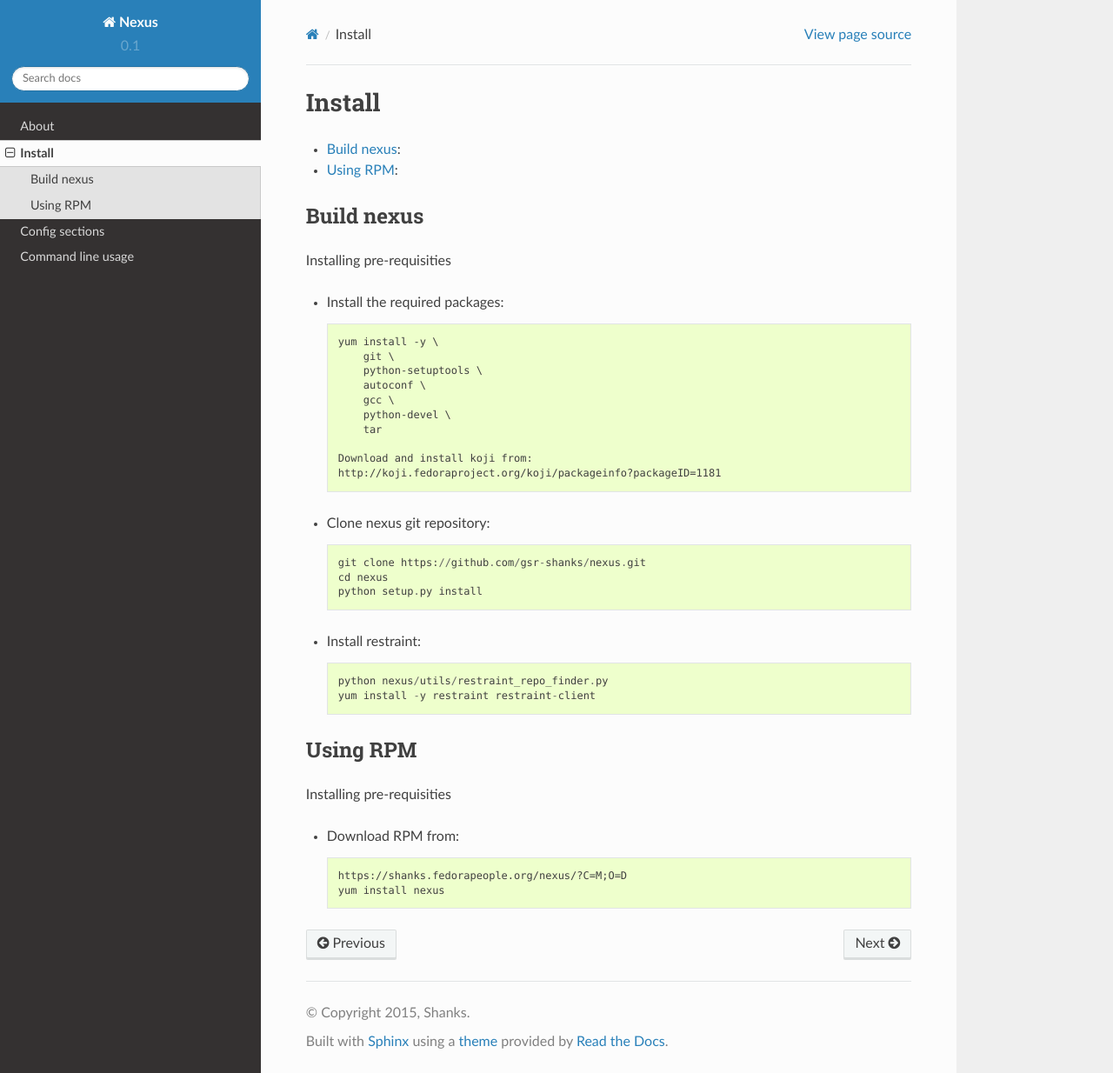
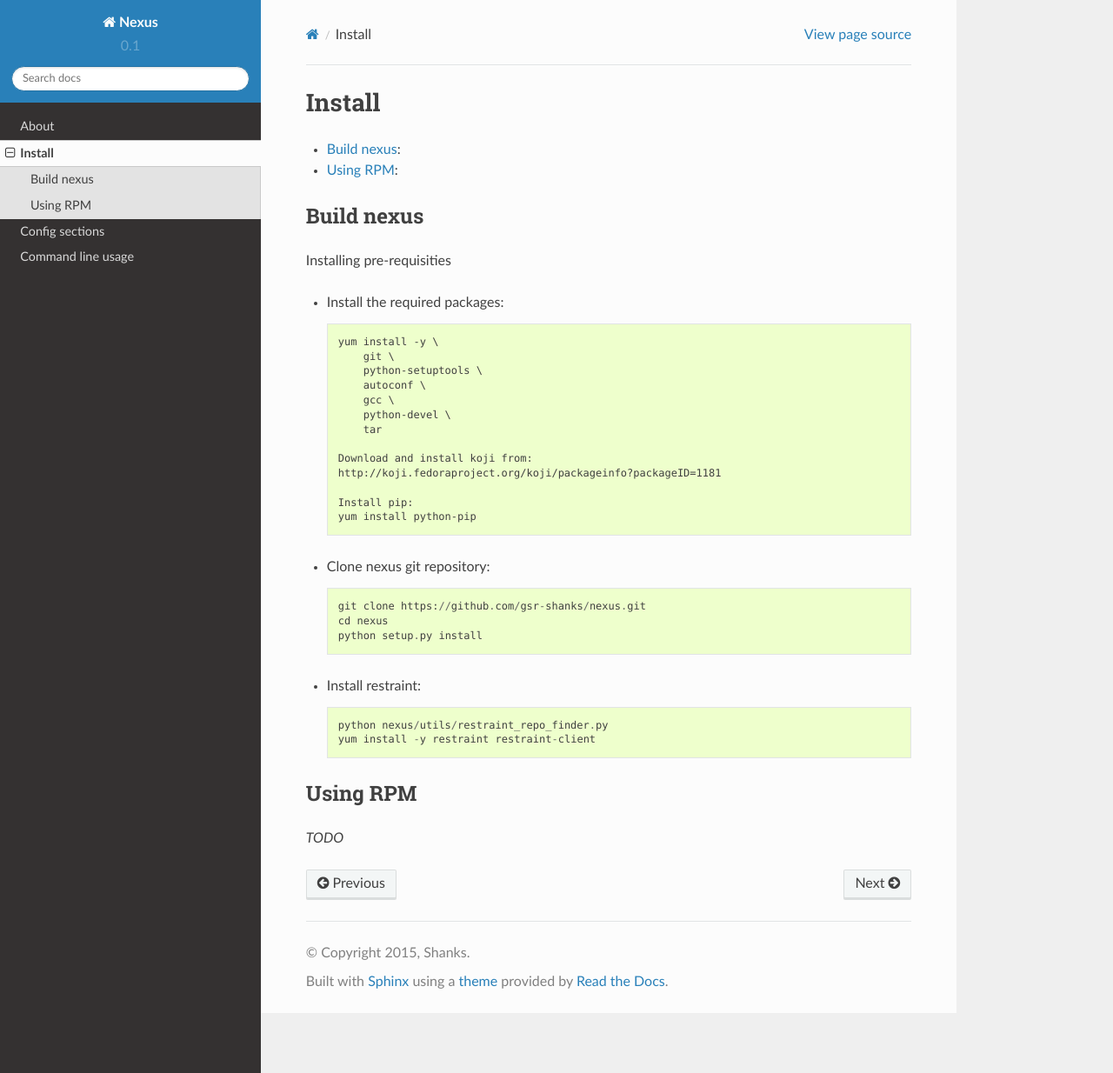
Before and after one commit to smanjara/nexus, a Sphinx documentation site: the page built from docs/install.rst, in a window 1280 px wide and 1234 px high. Shown: the whole window at 87% size. Built offline with Sphinx 7.4.7 and the Read the Docs theme 2.0.0, drawn with Linux system fonts in a browser that asks for light colours.

Commit message:
Update install.rst
Signed-off-by: Gowrishankar Rajaiyan <gsr@redhat.com>

```diff
--- a/docs/install.rst
+++ b/docs/install.rst
@@ -22,6 +22,9 @@
     Download and install koji from:
     http://koji.fedoraproject.org/koji/packageinfo?packageID=1181
 
+    Install pip:
+    yum install python-pip
+
 - Clone nexus git repository::
 
     git clone https://github.com/gsr-shanks/nexus.git
@@ -36,10 +39,4 @@
 
 Using RPM
 ---------
-Installing pre-requisities
-
-
-- Download RPM from::
-
-    https://shanks.fedorapeople.org/nexus/?C=M;O=D
-    yum install nexus
+*TODO*
```
